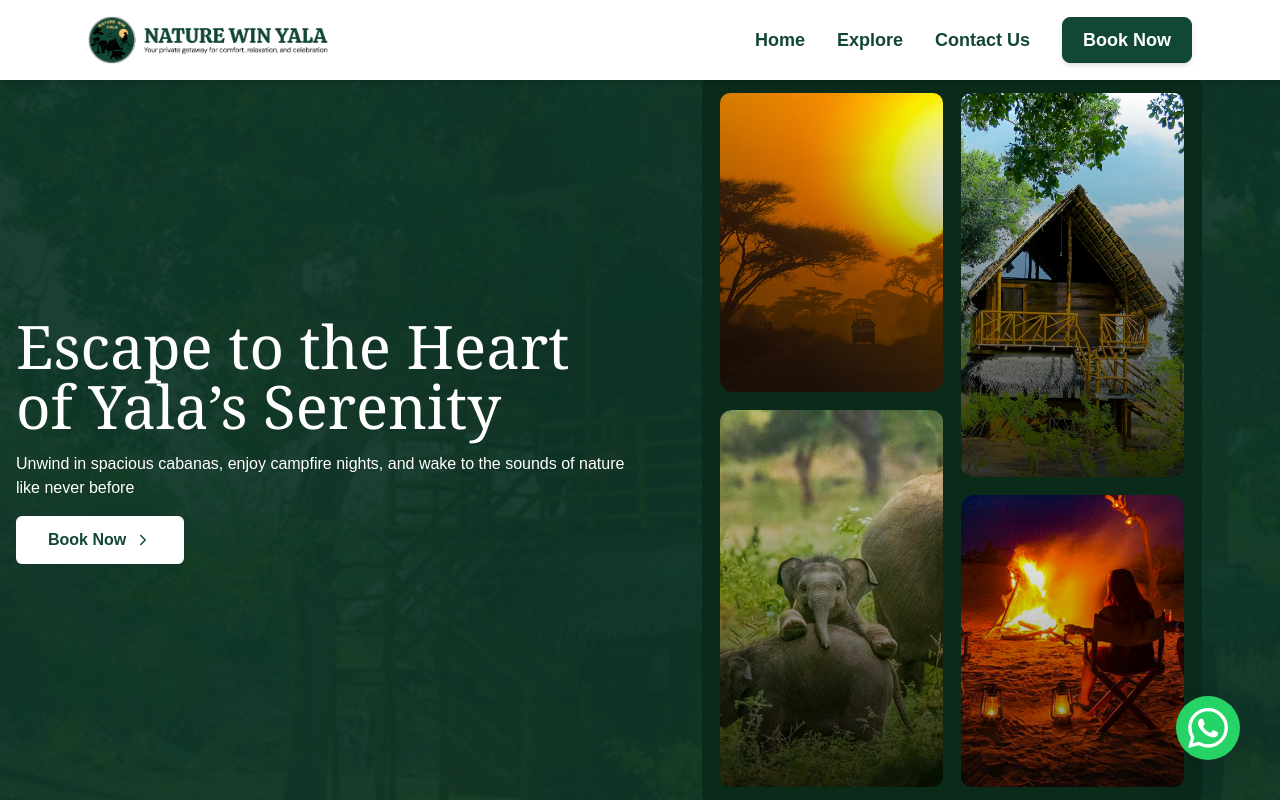
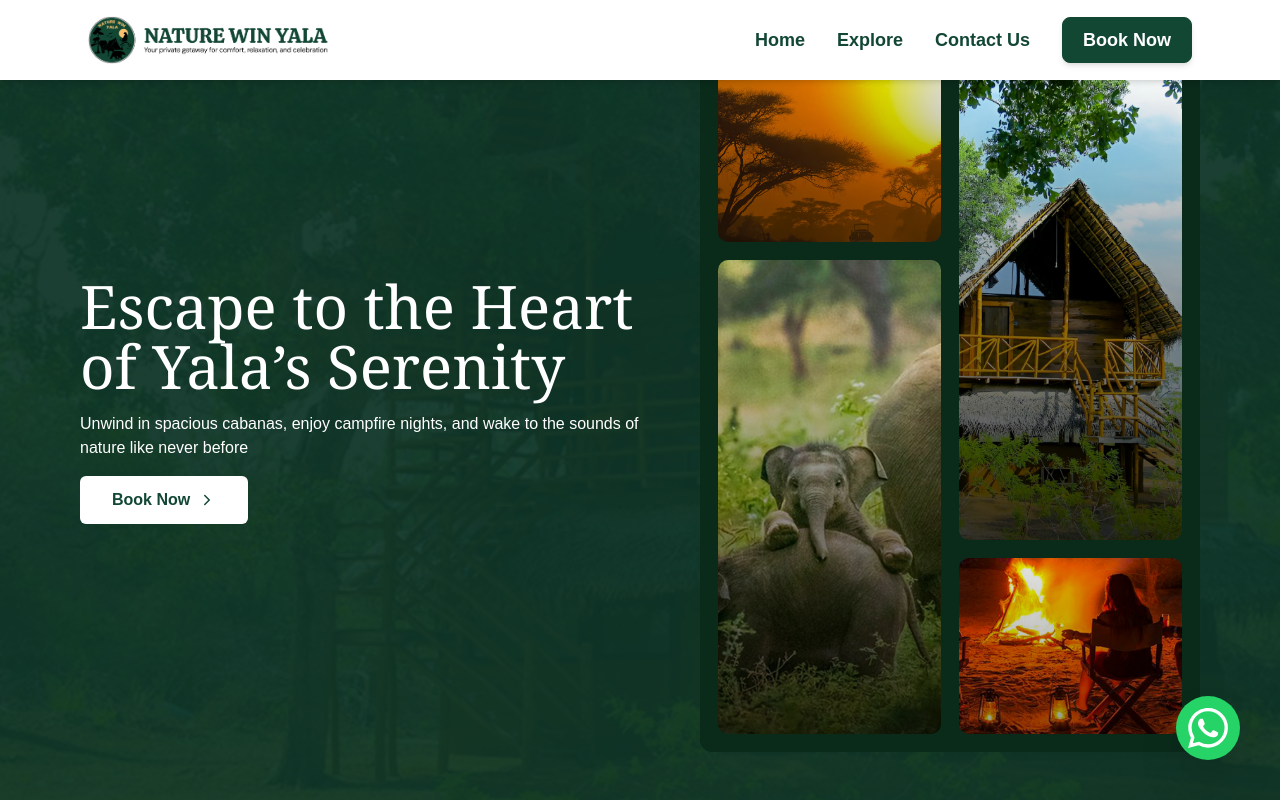
Before and after one commit to Syntrix-Snipers/nature-win-yala, a Next.js app: page /home in a window 1280 px wide. Shown: the top 800 px of the page. Built offline with nearby package versions, Linux system fonts and the light colour scheme.

Commit message:
fix the hedaer section part basic layout
fix the hedaer section part basic layout

```diff
--- a/src/app/home/components/HomeTopImageCollage.tsx
+++ b/src/app/home/components/HomeTopImageCollage.tsx
@@ -2,6 +2,7 @@ import React from "react";
 
 interface HomeTopImageCollageProps {
   images?: string[];
+  className?: string;
 }
 
 const HomeTopImageCollage: React.FC<HomeTopImageCollageProps> = ({
@@ -11,51 +12,45 @@ const HomeTopImageCollage: React.FC<HomeTopImageCollageProps> = ({
     "/assets/images/ElephantImg.png",
     "/assets/images/FireCampImg.png",
   ],
+  className,
 }) => {
   return (
     <div
-      style={{
-        backgroundColor: "#0a2a1a",
-        width: "clamp(180px, 90vw, 500px)",
-        aspectRatio: "500 / 730",
-        display: "grid",
-        gridTemplateColumns: "1fr 1fr",
-        gridTemplateRows: "1fr 1.6fr 1fr",
-        gap: "clamp(6px, 2vw, 18px)",
-        padding: "clamp(6px, 2vw, 18px)",
-        boxSizing: "border-box",
-        borderRadius: "12px",
-        maxWidth: "100vw",
-      }}
+      className={[
+        // Mobile: no background/radius, natural height
+        "w-full max-w-full bg-transparent rounded-none",
+        // Desktop: keep existing look, allow filling parent height
+        "md:bg-[#0a2a1a] md:rounded-[12px] md:h-full md:w-[clamp(180px,90vw,500px)] md:max-w-[500px]",
+        // Layout
+        "grid grid-cols-2 grid-rows-[1fr_1.6fr_1fr]",
+        // Spacing
+        "gap-2 p-0 md:gap-[clamp(6px,2vw,18px)] md:p-[clamp(6px,2vw,18px)]",
+        className,
+      ]
+        .filter(Boolean)
+        .join(" ")}
     >
       {/* Bottom Left – TALL */}
-      <div style={{ gridRow: "2 / 4" }}>
-        <img src={images[2]} alt="2" style={imgStyle} />
+      <div className="row-start-2 row-end-4 overflow-hidden md:rounded-[10px]">
+        <img src={images[2]} alt="2" className="h-full w-full object-cover" />
       </div>
 
       {/* Bottom Right – SMALL */}
-      <div>
-        <img src={images[0]} alt="3" style={imgStyle} />
+      <div className="overflow-hidden md:rounded-[10px]">
+        <img src={images[0]} alt="3" className="h-full w-full object-cover" />
       </div>
 
       {/* Top Left – SMALL */}
-      <div>
-        <img src={images[3]} alt="0" style={imgStyle} />
+      <div className="overflow-hidden md:rounded-[10px]">
+        <img src={images[3]} alt="0" className="h-full w-full object-cover" />
       </div>
 
       {/* Top Right – TALL */}
-      <div style={{ gridRow: "1 / 3" }}>
-        <img src={images[1]} alt="1" style={imgStyle} />
+      <div className="row-start-1 row-end-3 overflow-hidden md:rounded-[10px]">
+        <img src={images[1]} alt="1" className="h-full w-full object-cover" />
       </div>
     </div>
   );
 };
 
-const imgStyle: React.CSSProperties = {
-  width: "100%",
-  height: "100%",
-  objectFit: "cover",
-  borderRadius: "10px",
-};
-
 export default HomeTopImageCollage;
--- a/src/app/home/page.tsx
+++ b/src/app/home/page.tsx
@@ -16,36 +16,41 @@ const Home = () => {
   return (
     <div className="flex flex-col min-h-screen">
       {/* Hero Section */}
-      <div className="relative w-full h-[110vh] flex items-center bg-[#000000] justify-center">
-        {/* Background Image */}
+      <div className="relative w-full bg-[#ffffff] md:bg-[#000000] flex justify-center md:h-[100svh]">
+        {/* Background Image (md+ only) */}
+        <div className="absolute inset-0 hidden md:block">
           <Image
             src="/assets/images/houseimg2.png"
             alt="Nature Win Yala"
             fill
             style={{ objectFit: "cover" }}
             className="opacity-20"
+            priority
           />
+          {/* Green overlay (md+ only) */}
+          <div className="absolute inset-0 bg-[#124734]/70"></div>
+        </div>
 
-        {/* Green overlay */}
-        <div className="absolute inset-0 bg-[#124734]/70"></div>
-
-        {/* Text */}
-        <div className="relative text-center text-white px-4 flex flex-col md:flex-row md:items-center md:justify-between h-full min-h-[500px]">
-          <div className="md:w-1/2 flex flex-col justify-center h-full text-center md:text-left items-center md:items-start">
-            <h1 className="text-5xl md:text-6xl font-serif mb-4">
+        {/* Content */}
+        <div className="relative z-10 w-full max-w-6xl px-4 md:h-full">
+          <div className="text-white flex flex-col md:flex-row md:items-stretch md:justify-between md:h-full min-h-[500px] md:min-h-0">
+            <div className="md:w-1/2 flex flex-col justify-center py-8 md:py-12 text-center md:text-left items-center md:items-start">
+              <h1 className="text-5xl md:text-6xl font-serif mb-4 text-[#124734] md:text-white">
                 Escape to the Heart of Yala’s Serenity
               </h1>
-            <p className="mb-4">
-              Unwind in spacious cabanas, enjoy campfire nights, and wake to the
-              sounds of nature like never before
+              <p className="mb-4 text-[#124734] md:text-white">
+                Unwind in spacious cabanas, enjoy campfire nights, and wake to
+                the sounds of nature like never before
               </p>
               <button className="flex items-center justify-center md:justify-start gap-2 bg-white text-[#124734] px-8 py-3 rounded-md font-semibold w-fit hover:bg-gray-100 transition-colors">
                 Book Now <ChevronRightIcon size={18} />
               </button>
             </div>
-          <div className="md:w-1/2 mt-4 md:mt-0 flex items-center justify-center h-full">
-            <div className="w-full h-full flex items-center justify-center px-12 md:px-12 py-8 md:py-12">
-              <HomeTopImageCollage />
+
+            <div className="md:w-1/2 mt-6 md:mt-0 flex flex-col py-8 md:py-12">
+              <div className="flex-1 min-h-0 flex items-center justify-center md:justify-end">
+                <HomeTopImageCollage className="w-full md:h-full" />
+              </div>
             </div>
           </div>
         </div>
```
Lines whose indentation alone changed are shown as unchanged.
